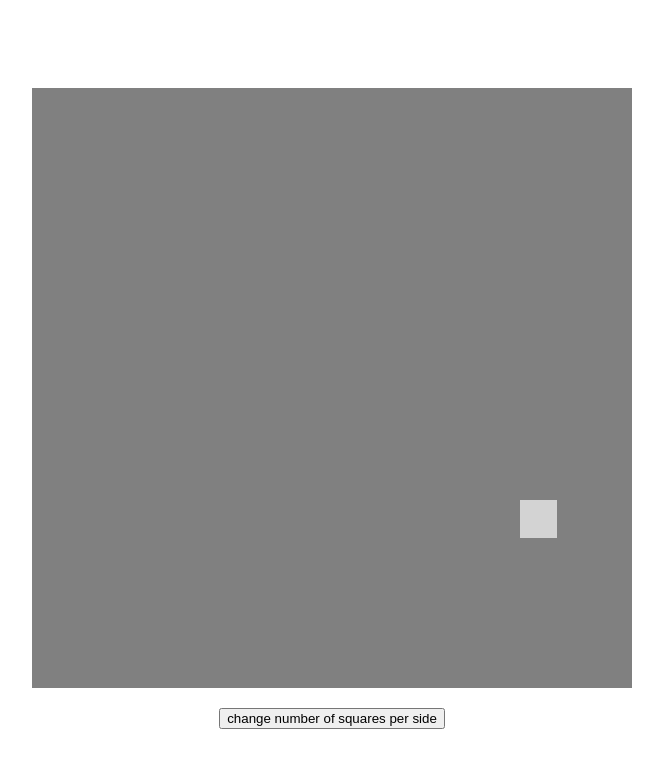
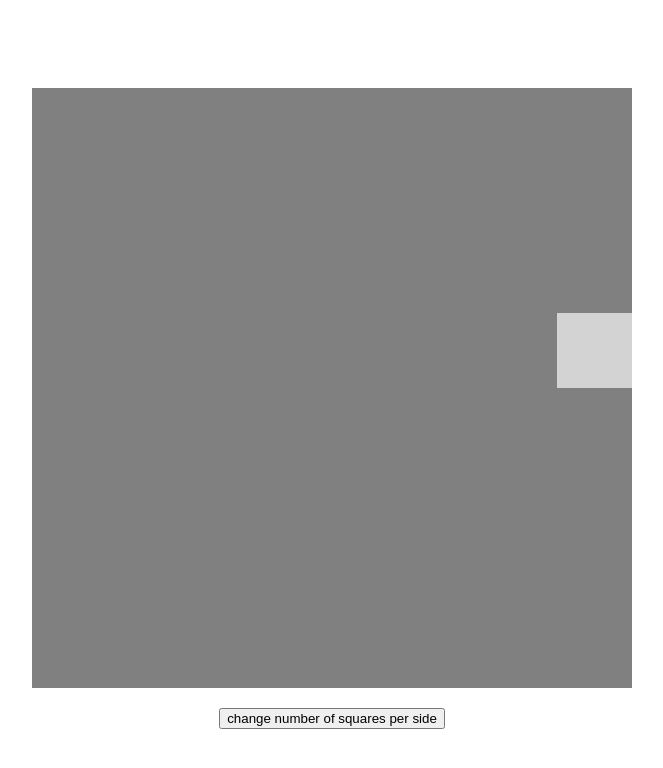
Before and after one commit to meowrhino/gameOfLife, a plain HTML site: page index.html in a window 1280 px wide. Shown: the whole page, without its empty margins (308-971 px from the left). Drawn offline with Linux system fonts and the light colour scheme.

Commit message:
Update index.html
siento que hay mucho código en las comprobaciones que igual hasta se podría reducir de alguna manera con una función, igual siguiente paso es copiar y pegar ese código en el resto de casos y luego ya investigar la función

```diff
--- a/index.html
+++ b/index.html
@@ -11,7 +11,8 @@
             background-color: yellow;
         }
 
-        .gray, .closeToCursed {
+        .gray,
+        .closeToCursed {
             background-color: gray;
         }
 
@@ -74,7 +75,7 @@
             updateGrid();
         });
 
-        let gridLenght = 16;
+        let gridLenght = 8;
         createGrid();
 
         function updateGrid() {
@@ -114,15 +115,16 @@
                     squareDiv.style.height = `${sizeOfSquare}px`;
                     squareDiv.style.width = `${sizeOfSquare}px`;
 
-                    /*y les damos un ID a cada uno (para más tarde hacer algunos bomba)*/
-                    squareDiv.id = i * 16 + j;
+                    /*y les damos un ID a cada uno (para más tarde hacer algunos bomba)
+                    el id es su numero en la fila */
+                    squareDiv.id = i * gridLenght + j;
 
                     /*pero si les pasa el cursor por encima se convertirán en amarillos*/
                     squareDiv.addEventListener('mouseover', () => {
                         if (squareDiv.classList.contains("gray")) {
                             squareDiv.classList.remove("gray");
                             squareDiv.classList.add("yellow");
-                        } else if (squareDiv.classList.contains("closeToCursed")){
+                        } else if (squareDiv.classList.contains("closeToCursed")) {
                             squareDiv.classList.remove("closeToCursed");
                             squareDiv.classList.add("orange");
                         }
@@ -159,9 +161,11 @@
             }
 
             /*y ahora curseamos un square*/
-            const cursedSquareId = curseSquares(gridLenght);
+            /*DEBUGGEANDO*/
+            //const cursedSquareId = curseSquares(gridLenght);
+            const cursedSquareId = 31;
             const cursedSquare = document.getElementById(cursedSquareId);
-            console.log(`cursed square was square number ${cursedSquareId}`);
+            //console.log(`cursed square was square number ${cursedSquareId}`);
             cursedSquare.classList.remove("gray");
             cursedSquare.classList.add("cursed");
 
@@ -169,10 +173,6 @@
             markNearSquares(cursedSquareId);
 
         }
-
-        /*la función para marcar un cursed,
-        creo que se ha de revisar porque a veces cuando introduces
-        valores muy altos en plan 20 da un cursed square que queda fuera*/
 
         function curseSquares(gridLenght) {
             const totalSquares = gridLenght * gridLenght;
@@ -182,74 +182,148 @@
 
         function markNearSquares(cursedSquareId) {
 
-            /*el cuadrado superior*/
-            const squareAboveId = cursedSquareId - 16;
-            /*si el cuadrado cursed es el id 16 en un mapa de 16x16 se rompe!!!*/
+            /*el cuadrado superior y los del lado*/
+            const squareAboveId = cursedSquareId - gridLenght;
+            const squareDiagonal1Id = squareAboveId - 1;
+            const squareDiagonal2Id = squareAboveId + 1;
+
             if (squareAboveId > 0) {
                 const squareAbove = document.getElementById(squareAboveId);
                 squareAbove.classList.remove("gray");
                 squareAbove.classList.add("closeToCursed");
 
                 /*y el cuadrado de la esquina arriba izquierda*/
-                const squareDiagonal1Id = squareAboveId - 1;
+                const checkSquareD1 = verifySquare(squareDiagonal1Id, cursedSquareId);
+                console.log('check square Diagonal 1' + checkSquareD1);
+
+                if (checkSquareD1 === 1 || checkSquareD1 === 2) {
+                    console.log("este cuadrado NO está en la misma línea que el de arriba del cursed");
+
+                    if (cursedSquareId % gridLenght === 1) {
                         const squareDiagonal1 = document.getElementById(squareDiagonal1Id);
                         squareDiagonal1.classList.remove("gray");
                         squareDiagonal1.classList.add("closeToCursed");
+                    }
+                }
+
+                else {
+                    const squareDiagonal1 = document.getElementById(squareDiagonal1Id);
+                    squareDiagonal1.classList.remove("gray");
+                    squareDiagonal1.classList.add("closeToCursed");
+                }
 
                 /*y el cuadrado de la esquina arriba derecha*/
-                const squareDiagonal2Id = squareAboveId + 1;
                 const squareDiagonal2 = document.getElementById(squareDiagonal2Id);
                 squareDiagonal2.classList.remove("gray");
                 squareDiagonal2.classList.add("closeToCursed");
 
             }
 
-            /*el cuadrado inferior*/
-            const squareBelowId = cursedSquareId + 16;
+            /*el cuadrado inferior y los del lado*/
+            const squareBelowId = cursedSquareId + gridLenght;
+            const squareDiagonal3Id = squareBelowId - 1;
+            const squareDiagonal4Id = squareBelowId + 1;
+
             if (squareBelowId < gridLenght * gridLenght) {
                 const squareBelow = document.getElementById(squareBelowId);
                 squareBelow.classList.remove("gray");
                 squareBelow.classList.add("closeToCursed");
 
                 /*y el cuadrado de la esquina abajo izquierda*/
-                const squareDiagonal3Id = squareBelowId - 1;
+                const checkSquareD3 = verifySquare(squareDiagonal3Id, cursedSquareId);
+                console.log('check square Diagonal 3 is ' + checkSquareD3);
+
+                if (checkSquareD3 === 1 || checkSquareD3 === 2) {
+                    console.log("este cuadrado NO está en la misma línea que el de arriba del cursed");
+
+                    if (cursedSquareId % gridLenght === 1) {
                         const squareDiagonal3 = document.getElementById(squareDiagonal3Id);
                         squareDiagonal3.classList.remove("gray");
                         squareDiagonal3.classList.add("closeToCursed");
+                    }
+                }
+
+                else {
+                    const squareDiagonal3 = document.getElementById(squareDiagonal3Id);
+                    squareDiagonal3.classList.remove("gray");
+                    squareDiagonal3.classList.add("closeToCursed");
+                }
 
                 /*y el cuadrado de la esquina abajo derecha*/
-                const squareDiagonal4Id = squareBelowId + 1;
                 const squareDiagonal4 = document.getElementById(squareDiagonal4Id);
                 squareDiagonal4.classList.remove("gray");
                 squareDiagonal4.classList.add("closeToCursed");
             }
 
+            /*y el cuadrado a la izquierda*/
             const squareLeftToId = cursedSquareId - 1;
-            if (squareLeftToId < gridLenght * gridLenght) {
-                const squareLeftTo = document.getElementById(squareLeftToId);
-                squareLeftTo.classList.remove("gray");
-                squareLeftTo.classList.add("closeToCursed");
+            const checkSquareLeft = verifySquare(squareLeftToId, cursedSquareId);
+            console.log('check square left is ' + checkSquareLeft);
+
+            if (checkSquareLeft === 1 || checkSquareLeft === 2) {
+                    console.log("este cuadrado NO está en la misma línea que el de arriba del cursed");
+
+                    if (cursedSquareId % gridLenght === 1) {
+                        const squareLeft = document.getElementById(squareLeftToId);
+                        squareLeft.classList.remove("gray");
+                        squareLeft.classList.add("closeToCursed");
+                    }
                 }
 
+                else {
+                    const squareLeft = document.getElementById(squareLeftToId);
+                    squareLeft.classList.remove("gray");
+                    squareLeft.classList.add("closeToCursed");
+                }
+
+
+
+            /*y el cuadrado a la derecha*/
             const squareRightToId = cursedSquareId + 1;
             if (squareRightToId < gridLenght * gridLenght) {
                 const squareRightTo = document.getElementById(squareRightToId);
                 squareRightTo.classList.remove("gray");
                 squareRightTo.classList.add("closeToCursed");
+
+                /*y verificamos que no salte línea*/
+                //console.log(verifySquare(squareRightToId, cursedSquareId));
+
+            }
+
+            //console.log(`${squareDiagonal1Id}, ${squareAboveId}, ${squareDiagonal2Id}`);
+            //console.log(`${squareLeftToId}, cursed, ${squareRightToId}`);
+            //console.log(`${squareDiagonal3Id}, ${squareBelowId}, ${squareDiagonal4Id}`);
+            //console.log('');
+        }
+
+        function verifySquare(squareToCheckId, cursedSquareId) {
+
+            console.log('');
+            console.log(`verifySquare() was activated`);
+            console.log(`squareToCheckId is ${squareToCheckId} and cursedSquareId is ${cursedSquareId}`);
+
+            if (squareToCheckId % gridLenght == 0) {
+                console.log('square to check was found in first column');
+                return 1;
+            }
+            else if (squareToCheckId % gridLenght == gridLenght - 1) {
+                console.log('square to check was found in ultima column');
+                return 2;
+            }
+            else if (squareToCheckId % gridLenght == 1) {
+                console.log('square to check was found in second column');
+                return 3;
+            }
+            else if (squareToCheckId % gridLenght == gridLenght - 2) {
+                console.log('square to check was found in penultima column');
+                return 4;
+            }
+
+            else {
+                return false;
             }
         }
 
-        function verifySameRow (cursedSquareRow, squareToCheckRow) {
-
-            /*lo podrias hacer con el modulo??? en plan si %gridLength = 0 están en la columna del principio y si %gridLength = gridLenght -1 están en la columna del final*/
-
-            /*no sé qué sería mejor si calcular dónde está el cursed square y depende d edonde esté ver si marcar o no marcar segun cuales, o si cada vez que marquemos el left o right y los diagonales verificar que el modulo no es ninguna de las dos opciones (esto parece mas facil y si el de arriba o el de abajo caen en modulo 0 o modulo gridlenght-15 da igual porque se calculan de otra manera, los que dan problema son todos menos el de arriba y el de abajo*/
-            if (cursedSquareRow === squareToCheckRow) {
-                return true;
-            } else {
-                return false;
-            }
-        }
 
         function randomNumber(min, max) {
             return Math.floor(Math.random() * (max - min) + min);
```
Lines whose indentation alone changed are shown as unchanged.
